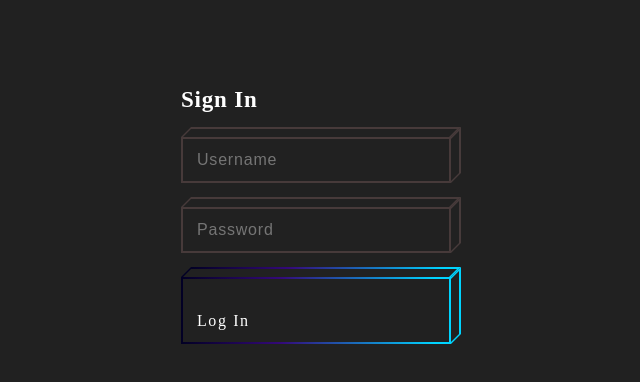
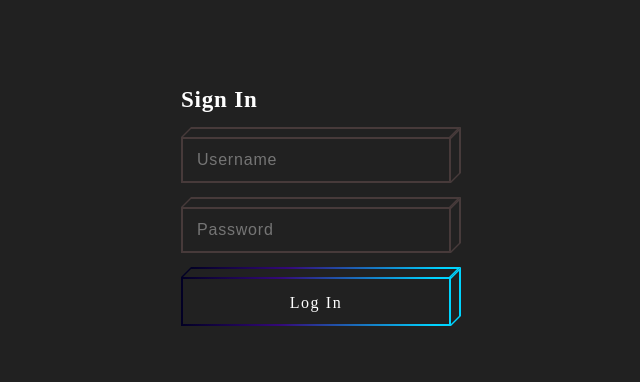
Before and after one commit to Shaikhfaruk/Target-100plus-Small-Projects, a plain HTML site: page cube login form/index.html in a window 1280 px wide. Shown: the whole page, without its empty margins (324-964 px from the left). Drawn offline with Linux system fonts and the light colour scheme.

Commit message:
Fix Grid systm

```diff
--- a/cube login form/style.css
+++ b/cube login form/style.css
@@ -36,7 +36,7 @@ h1 {
 .form .btn {
   width: 100%;
   display: block;
-  padding: 14px 16px;
+  padding: 5px 16px;
   background: transparent;
   outline: none;
   border: 0;
@@ -108,6 +108,9 @@ h1 {
 .block-cube .text {
   position: relative;
   z-index: 2;
+  top: -9px;
+  display: grid;
+  place-items: center;
 }
 .block-input input {
   position: relative;
```
